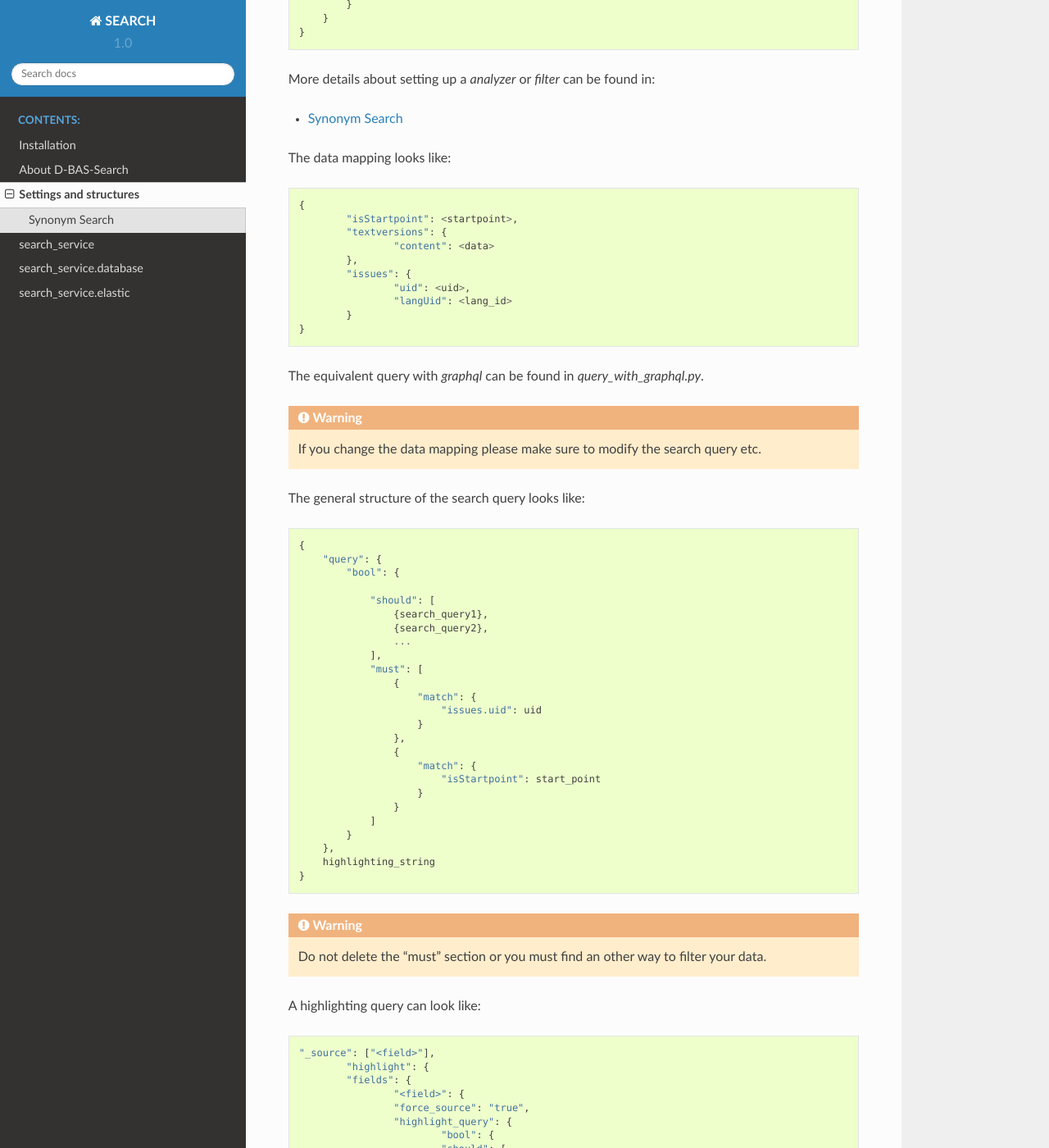
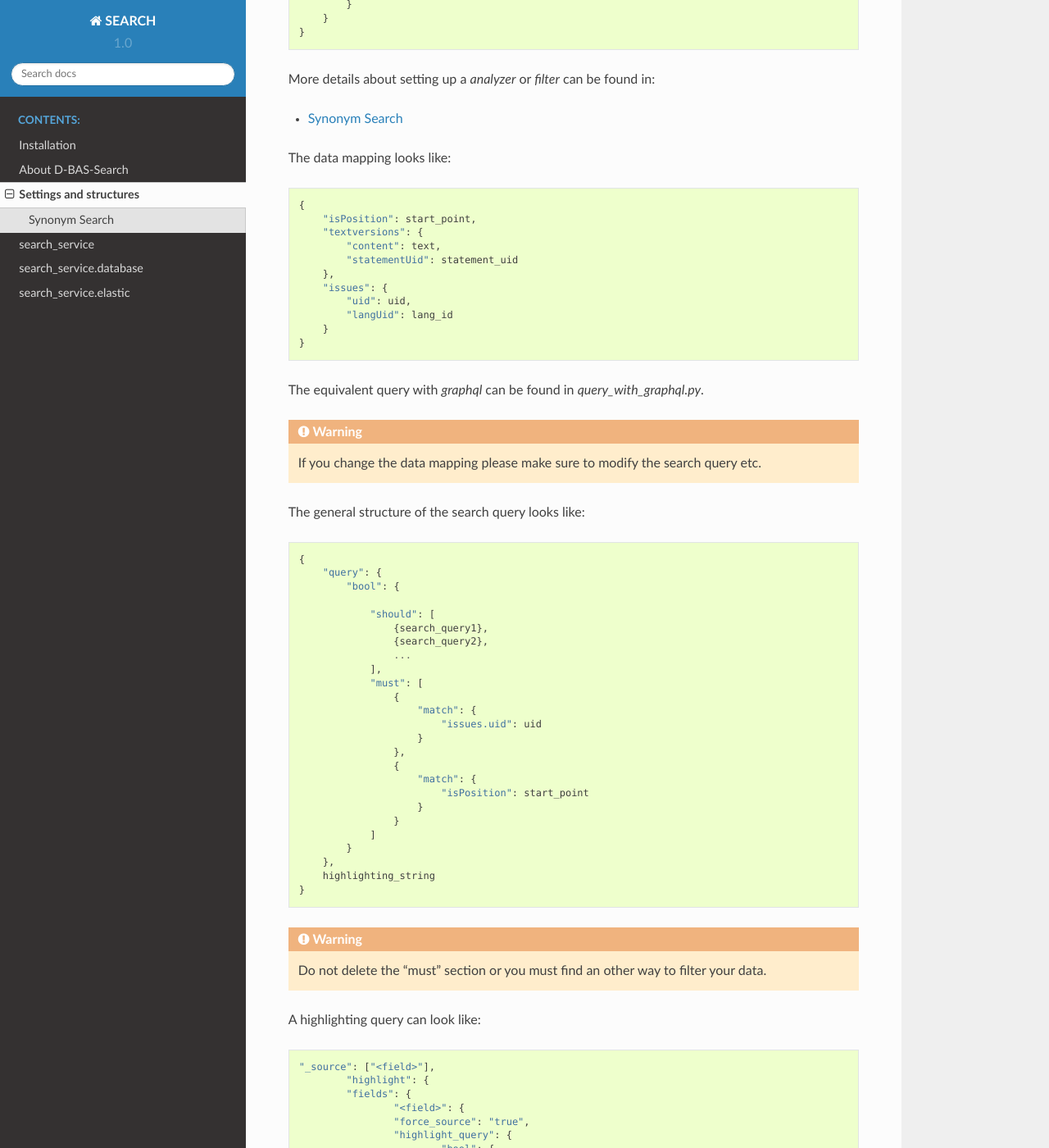
Before and after one commit to hhucn/dbas-search, a Sphinx documentation site: the page built from docs/Setting.rst, in a window 1280 px wide and 1400 px high, scrolled down 557 px. Shown: the whole window at 82% size. Built offline with Sphinx 7.4.7 and the Read the Docs theme 2.0.0, drawn with Linux system fonts in a browser that asks for light colours.

Commit message:
Newer documentation

```diff
--- a/docs/Full.rst
+++ b/docs/Full.rst
@@ -14,7 +14,7 @@ A full text search query can be written like::
         }
 
 .. warning::
-	Datas for D-BAS-Search are stored in the <field> textversions.content.
+	Data for D-BAS-Search are stored in the <field> textversions.content.
 
 Notice the "*" within the *query* field.
 
--- a/docs/Setting.rst
+++ b/docs/Setting.rst
@@ -36,16 +36,17 @@ More details about setting up a *analyzer* or *filter* can be found in:
 
 The data mapping looks like::
 
-	{
-        	"isStartpoint": <startpoint>,
-        	"textversions": {
-                	"content": <data>
-        	},
-        	"issues": {
-        		"uid": <uid>,
-                	"langUid": <lang_id>
-		}
-	}
+        {
+            "isPosition": start_point,
+            "textversions": {
+                "content": text,
+                "statementUid": statement_uid
+            },
+            "issues": {
+                "uid": uid,
+                "langUid": lang_id
+            }
+        }
 
 The equivalent query with *graphql* can be found in *query_with_graphql.py*.
 
@@ -73,7 +74,7 @@ The general structure of the search query looks like::
                     },
                     {
                         "match": {
-                            "isStartpoint": start_point
+                            "isPosition": start_point
                         }
                     }
                 ]
```
Also changed, not shown: docs/Synonyms.rst (+6 -6 lines).
